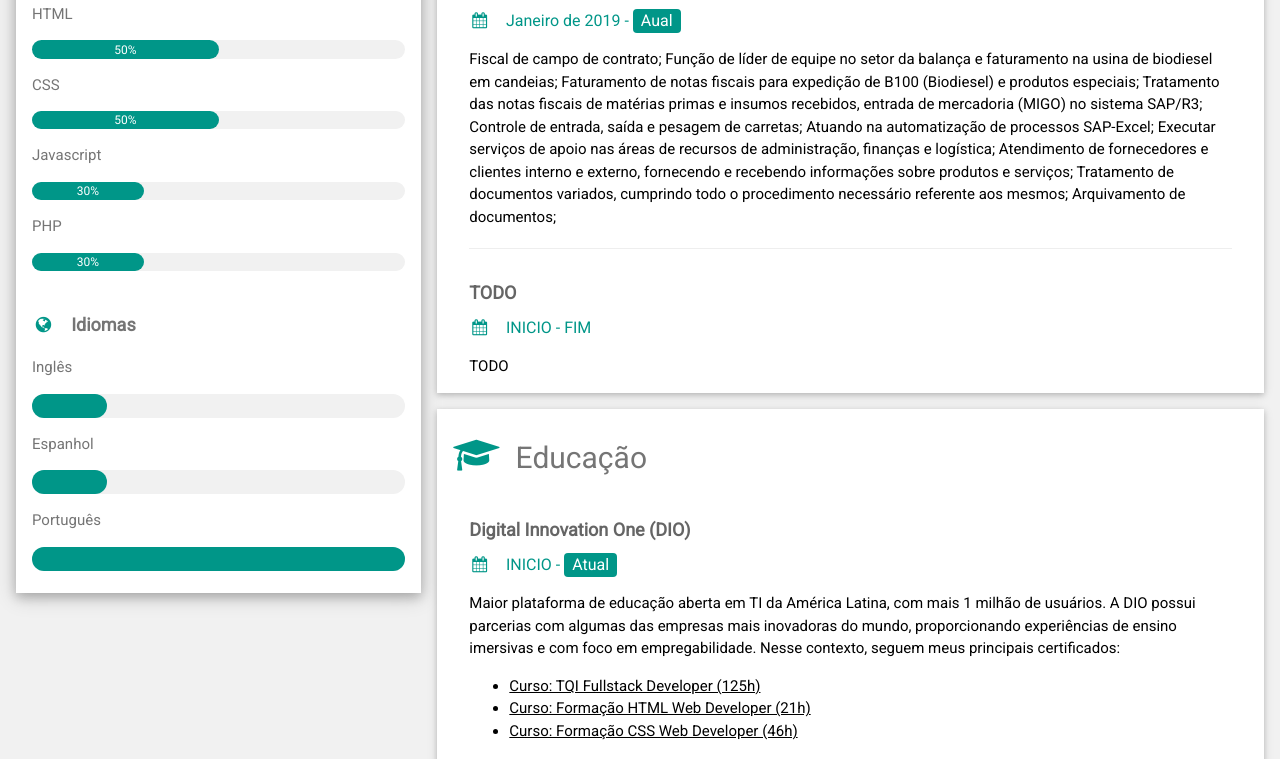
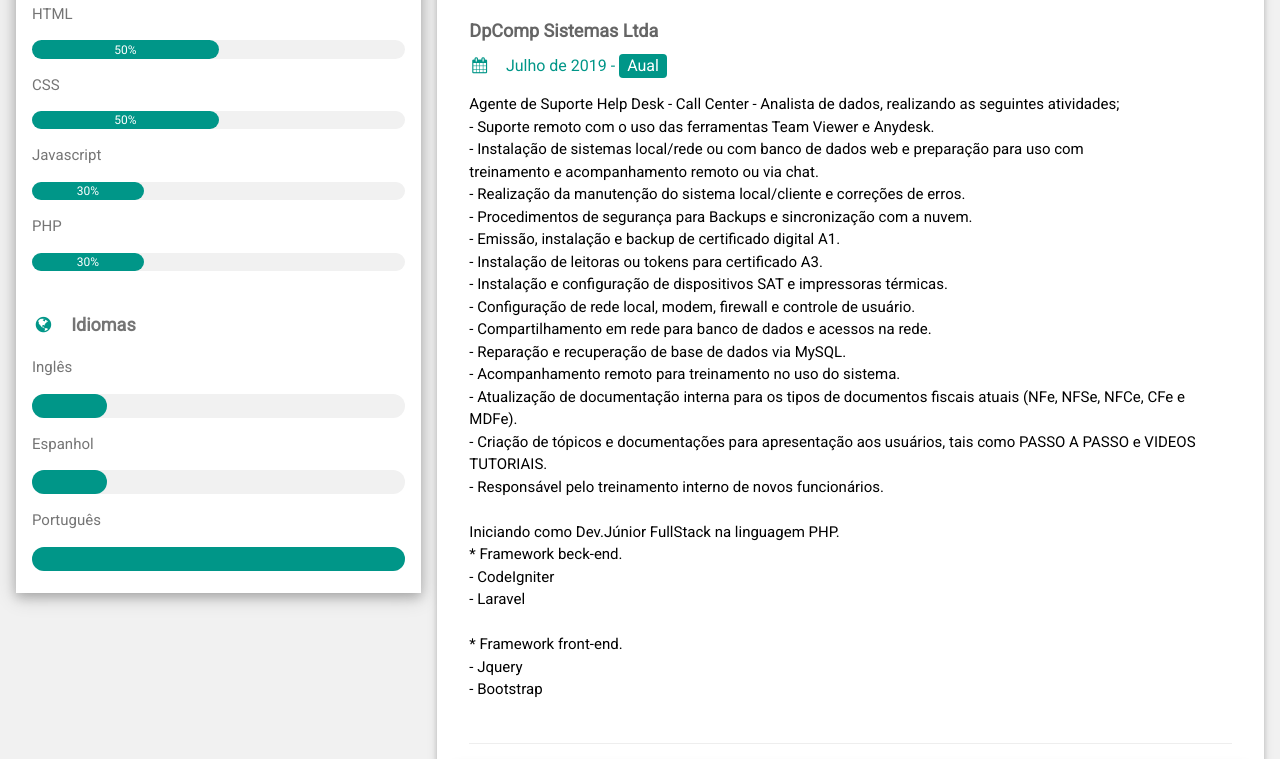
Before and after one commit to eoPEDRAOOO/CV-WEB, a plain HTML site: page code/aluno-matricula/index.html in a window 1280 px wide. Shown: the part 352-1111 px from the top of the page. Drawn offline with nearby package versions, Linux system fonts and the light colour scheme.

Commit message:
Novos conteudos

```diff
--- a/code/aluno-matricula/index.html
+++ b/code/aluno-matricula/index.html
@@ -91,9 +91,10 @@
 
           <div class="w3-container w3-card w3-white w3-margin-bottom">
             <h2 class="w3-text-grey w3-padding-16"><i class="fa fa-terminal fa-fw w3-margin-right w3-xxlarge w3-text-teal"></i>Sobre</h2>
-            <p>Gostaria de trabalhar onde a minha experiência de 31 anos, possa contribuir com o
-              desenvolvimento da empresa, agregando valores e trocando informações que me permitam
-              aperfeiçoamento profissional, utilizando de minhas habilidades técnicas.</p>
+            <p>Profissional de Suporte Help Desk, Redes e Sistemas para emissão de Notas e operações Contábeis com 5 anos de experiência.<br>
+            Possuo habilidade em análise de dados e criação de metodologias para otimizar as atividades realizadas.<br>
+            Atualmente em imersão para desenvolvimento FullStack.<br>
+            Busco uma oportunidade para aplicar meus conhecimentos como desenvolvedor Junior Fullstack</p>
           </div>
 
           <div class="w3-container w3-card w3-white w3-margin-bottom">
@@ -101,40 +102,60 @@
               <i class="fa fa-suitcase fa-fw w3-margin-right w3-xxlarge w3-text-teal"></i>Experiências
             </h2>
             <div class="w3-container">
-              <h5 class="w3-opacity"><b>Petrobras Biocombustível - Prestação de Serviços pela Kempetro Engenharia</b></h5>
-              <h6 class="w3-text-teal"><i class="fa fa-calendar fa-fw w3-margin-right"></i>Janeiro de 2019 - <span class="w3-tag w3-teal w3-round">Aual</span></h6>
-              <p>Fiscal de campo de contrato; Função de líder de equipe no setor da balança e faturamento na usina de biodiesel em candeias; Faturamento de notas fiscais para expedição de B100 (Biodiesel) e produtos especiais; Tratamento
-                das notas fiscais de matérias primas e insumos recebidos, entrada de mercadoria (MIGO) no
-                sistema SAP/R3; Controle de entrada, saída e pesagem de carretas; Atuando na automatização de
-                processos SAP-Excel; Executar serviços de apoio nas áreas de recursos de administração,
-                finanças e logística; Atendimento de fornecedores e clientes interno e externo, fornecendo e
-                recebendo informações sobre produtos e serviços; Tratamento de documentos variados, cumprindo
-                todo o procedimento necessário referente aos mesmos; Arquivamento de documentos;</p>
+              <h5 class="w3-opacity"><b>DpComp Sistemas Ltda</b></h5>
+              <h6 class="w3-text-teal"><i class="fa fa-calendar fa-fw w3-margin-right"></i>Julho de 2019 - <span class="w3-tag w3-teal w3-round">Aual</span></h6>
+              <p>Agente de Suporte Help Desk - Call Center - Analista de dados, realizando as seguintes atividades;<br>
+                - Suporte remoto com o uso das ferramentas Team Viewer e Anydesk.<br>
+                - Instalação de sistemas local/rede ou com banco de dados web e preparação para uso com <br>treinamento e acompanhamento remoto ou via chat.<br>
+                - Realização da manutenção do sistema local/cliente e correções de erros.<br>
+                - Procedimentos de segurança para Backups e sincronização com a nuvem.<br>
+                - Emissão, instalação e backup de certificado digital A1.<br>
+                - Instalação de leitoras ou tokens para certificado A3.<br>
+                - Instalação e configuração de dispositivos SAT e impressoras térmicas.<br>
+                - Configuração de rede local, modem, firewall e controle de usuário.<br>
+                - Compartilhamento em rede para banco de dados e acessos na rede.<br>
+                - Reparação e recuperação de base de dados via MySQL.<br>
+                - Acompanhamento remoto para treinamento no uso do sistema.<br>
+                - Atualização de documentação interna para os tipos de documentos fiscais atuais (NFe, NFSe, NFCe, CFe e MDFe).<br>
+                - Criação de tópicos e documentações para apresentação aos usuários, tais como PASSO A PASSO e VIDEOS TUTORIAIS.<br>
+                - Responsável pelo treinamento interno de novos funcionários.<br>
+                <br>
+
+                Iniciando como Dev.Júnior FullStack na linguagem PHP.<br>
+                * Framework beck-end.<br>
+                  - CodeIgniter<br>
+                  - Laravel<br>
+                <br>
+                * Framework front-end.<br>
+                  - Jquery<br>
+                  - Bootstrap<br>
+
+                <br></p>
               <hr>
             </div>
-            <div class="w3-container">
+            <!-- <div class="w3-container">
               <h5 class="w3-opacity"><b>TODO</b></h5>
               <h6 class="w3-text-teal"><i class="fa fa-calendar fa-fw w3-margin-right"></i>INICIO - FIM</h6>
               <p>TODO</p>
             </div>
-          </div>
+          </div> -->
 
           <div class="w3-container w3-card w3-white">
             <h2 class="w3-text-grey w3-padding-16">
               <i class="fa fa-graduation-cap fa-fw w3-margin-right w3-xxlarge w3-text-teal"></i>Educação
             </h2>
             <div class="w3-container">
-              <h5 class="w3-opacity"><b>Digital Innovation One (DIO)</b></h5>
-              <h6 class="w3-text-teal"><i class="fa fa-calendar fa-fw w3-margin-right"></i>INICIO - <span class="w3-tag w3-teal w3-round">Atual</span></h6>
+              <h5 class="w3-opacity"><b>Uninove</b></h5>
+              <h6 class="w3-text-teal"><i class="fa fa-calendar fa-fw w3-margin-right"></i>Janeiro 2022 - <span class="w3-tag w3-teal w3-round">Dezembro 2024</span></h6>
               <p>
-                Maior plataforma de educação aberta em TI da América Latina, com mais 1 milhão de usuários.
-                A DIO possui parcerias com algumas das empresas mais inovadoras do mundo, proporcionando experiências
-                de ensino imersivas e com foco em empregabilidade. Nesse contexto, seguem meus principais certificados:
+                Faculdade Técnica em Análise e Desenvolvimento de Sistemas.<br>
+                A seguir os certificados adquiridos durante o curso:
               </p>
               <ul>
-                <li><a href="https://www.dio.me/certificate/6213111D" target="_blank">Curso: TQI Fullstack Developer (125h)</a></li>
-                <li><a href="https://www.dio.me/certificate/72361F24" target="_blank">Curso: Formação HTML Web Developer (21h)</a></li>
-                <li><a href="https://www.dio.me/certificate/64CE8868" target="_blank">Curso: Formação CSS Web Developer (46h)</a></li>
+                <li><a href="https://ava.uninove.br/seu/SEU0099/SEU_FRM0162.php" target="_blank">Marketing Pessoal (5h).</a></li>
+                <li><a href="https://ava.uninove.br/seu/SEU0099/SEU_FRM0162.php" target="_blank">Etica no Mercado de Trabalho (5h)</a></li>
+                <li><a href="https://ava.uninove.br/seu/SEU0099/SEU_FRM0162.php" target="_blank">Adobe Photoshop (40h)</a></li>
+                <li><a href="https://ava.uninove.br/seu/SEU0099/SEU_FRM0162.php" target="_blank">MS Excel (40h)</a></li>
               </ul>
               <hr>
             </div>
```
